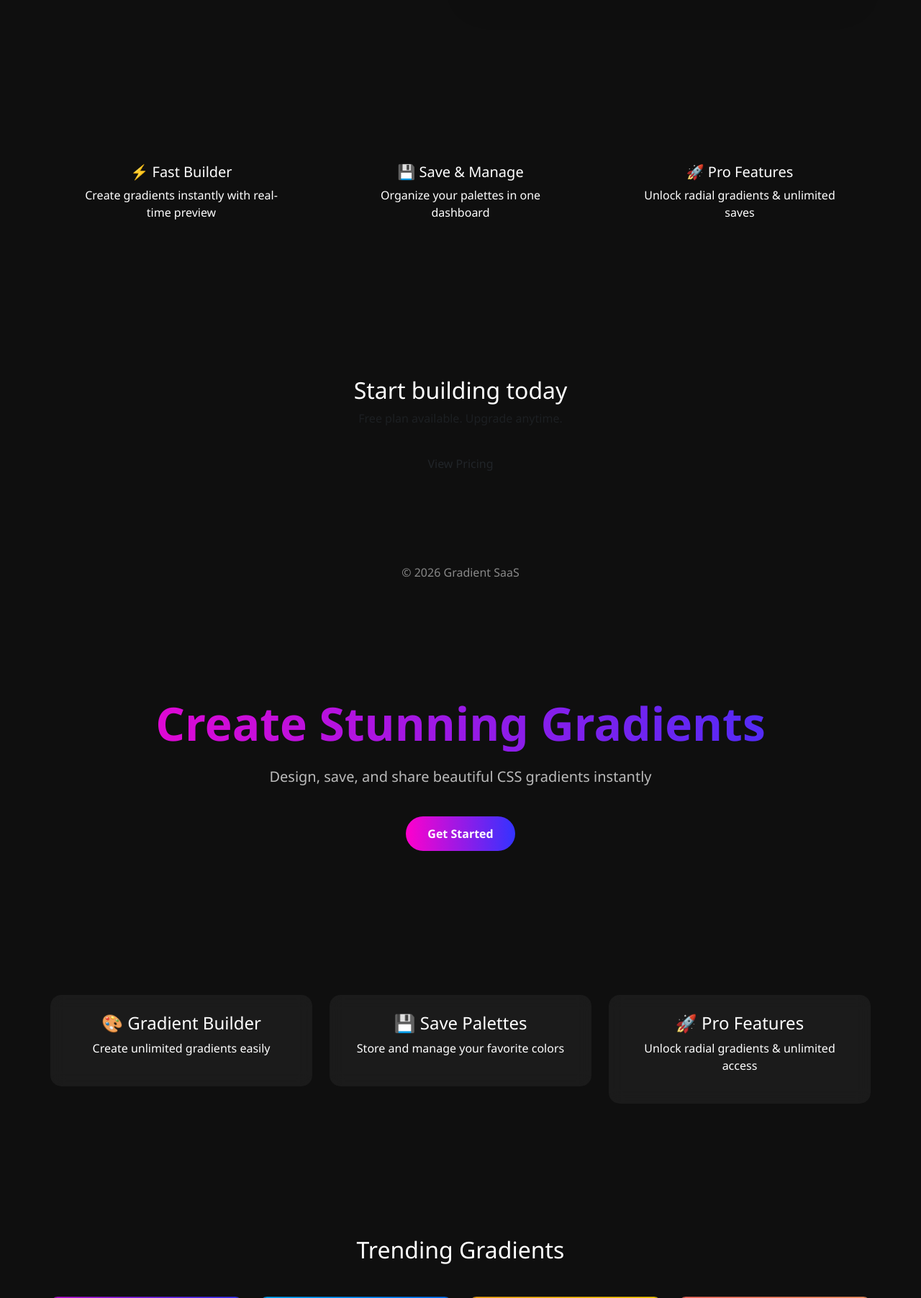
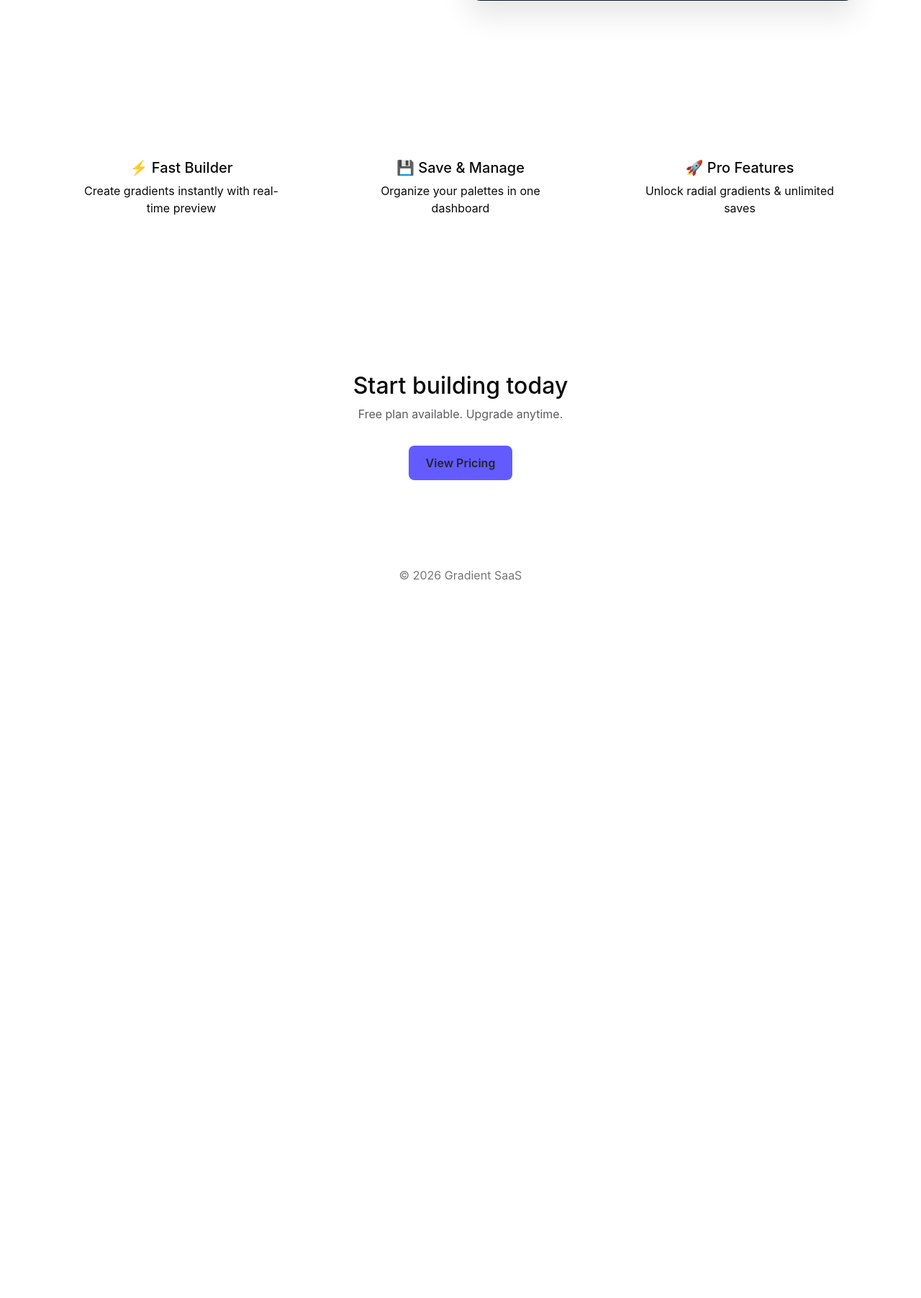
Before and after one commit to wah80/gradient-saas, a Flask app: page / in a window 1280 px wide. Shown: the part 859-2662 px from the top of the page at 72% size. After the commit the page ends 1665 px from the top, so only its background shows below. Run offline with Flask 3, Linux system fonts and the light colour scheme; data that the repository does not hold is empty; some libraries are stand-ins or nearby versions.

Commit message:
update UI

```diff
--- a/templates/home.html
+++ b/templates/home.html
@@ -251,243 +251,3 @@ window.addEventListener("scroll", () => {
 
 </body>
 </html>
-
-
-
-<!DOCTYPE html>
-<html lang="en">
-<head>
-
-<meta charset="UTF-8">
-<meta name="viewport" content="width=device-width, initial-scale=1.0">
-
-<title>Gradient SaaS</title>
-
-<link href="https://cdn.jsdelivr.net/npm/bootstrap@5.3.2/dist/css/bootstrap.min.css" rel="stylesheet">
-
-<link href="https://cdnjs.cloudflare.com/ajax/libs/aos/2.3.4/aos.css" rel="stylesheet">
-
-<style>
-
-body{
-    background:#0f0f0f;
-    color:white;
-    font-family: 'Segoe UI', sans-serif;
-    overflow-x:hidden;
-}
-
-/* 🔥 Gradient background glow */
-body::before{
-    content:"";
-    position:fixed;
-    width:600px;
-    height:600px;
-    background: radial-gradient(circle, rgba(255,0,150,0.4), transparent);
-    top:-100px;
-    left:-100px;
-    filter: blur(120px);
-    z-index:-1;
-}
-
-/* HERO */
-.hero{
-    text-align:center;
-    padding:120px 20px;
-}
-
-.hero h1{
-    font-size:64px;
-    font-weight:800;
-    background: linear-gradient(90deg,#ff00cc,#3333ff);
-    -webkit-background-clip:text;
-    -webkit-text-fill-color:transparent;
-}
-
-.hero p{
-    font-size:20px;
-    color:#bbb;
-    margin-top:20px;
-}
-
-/* BUTTON */
-.btn-premium{
-    background: linear-gradient(90deg,#ff00cc,#3333ff);
-    border:none;
-    padding:12px 30px;
-    border-radius:30px;
-    color:white;
-    font-weight:600;
-    transition:.3s;
-}
-
-.btn-premium:hover{
-    transform:scale(1.05);
-    box-shadow:0 0 20px rgba(255,0,200,0.6);
-}
-
-/* GLASS CARD */
-.card-glass{
-    background: rgba(255,255,255,0.05);
-    backdrop-filter: blur(10px);
-    border-radius:15px;
-    padding:25px;
-    text-align:center;
-    transition:.3s;
-}
-
-.card-glass:hover{
-    transform: translateY(-10px);
-    box-shadow:0 20px 40px rgba(0,0,0,0.5);
-}
-
-/* GRADIENT BOX */
-.gradient-box{
-    height:120px;
-    border-radius:10px;
-    transition:.3s;
-}
-
-.gradient-box:hover{
-    transform:scale(1.05);
-}
-
-/* SECTION */
-.section{
-    padding:80px 0;
-}
-
-/* FOOTER */
-.footer{
-    text-align:center;
-    padding:40px;
-    color:#888;
-}
-
-/* FLOATING ANIMATION */
-@keyframes float {
-    0%{transform:translateY(0)}
-    50%{transform:translateY(-20px)}
-    100%{transform:translateY(0)}
-}
-
-.floating{
-    animation: float 6s ease-in-out infinite;
-}
-
-</style>
-
-</head>
-
-<body>
-
-<!-- 🔥 HERO -->
-<section class="hero">
-
-    <h1 data-aos="fade-up">Create Stunning Gradients</h1>
-
-    <p data-aos="fade-up" data-aos-delay="200">
-        Design, save, and share beautiful CSS gradients instantly
-    </p>
-
-    <div data-aos="zoom-in" data-aos-delay="400">
-        <a href="/dashboard" class="btn btn-premium mt-4">Get Started</a>
-    </div>
-
-</section>
-
-<!-- 🎨 FEATURES -->
-<section class="section container">
-
-    <div class="row">
-
-        <div class="col-md-4 mb-4" data-aos="fade-up">
-            <div class="card-glass">
-                <h4>🎨 Gradient Builder</h4>
-                <p>Create unlimited gradients easily</p>
-            </div>
-        </div>
-
-        <div class="col-md-4 mb-4" data-aos="fade-up" data-aos-delay="200">
-            <div class="card-glass">
-                <h4>💾 Save Palettes</h4>
-                <p>Store and manage your favorite colors</p>
-            </div>
-        </div>
-
-        <div class="col-md-4 mb-4" data-aos="fade-up" data-aos-delay="400">
-            <div class="card-glass">
-                <h4>🚀 Pro Features</h4>
-                <p>Unlock radial gradients & unlimited access</p>
-            </div>
-        </div>
-
-    </div>
-
-</section>
-
-<!-- 🔥 LIVE GRADIENTS -->
-<section class="section container text-center">
-
-    <h2 data-aos="fade-up">Trending Gradients</h2>
-
-    <div class="row mt-5">
-
-        <div class="col-md-3 mb-4" data-aos="zoom-in">
-            <div class="gradient-box floating"
-                 style="background: linear-gradient(45deg,#ff00cc,#3333ff);">
-            </div>
-        </div>
-
-        <div class="col-md-3 mb-4" data-aos="zoom-in" data-aos-delay="100">
-            <div class="gradient-box floating"
-                 style="background: linear-gradient(45deg,#00c6ff,#0072ff);">
-            </div>
-        </div>
-
-        <div class="col-md-3 mb-4" data-aos="zoom-in" data-aos-delay="200">
-            <div class="gradient-box floating"
-                 style="background: linear-gradient(45deg,#f7971e,#ffd200);">
-            </div>
-        </div>
-
-        <div class="col-md-3 mb-4" data-aos="zoom-in" data-aos-delay="300">
-            <div class="gradient-box floating"
-                 style="background: linear-gradient(45deg,#ff5e62,#ff9966);">
-            </div>
-        </div>
-
-    </div>
-
-</section>
-
-<!-- 💎 PRICING CTA -->
-<section class="section text-center">
-
-    <h2 data-aos="fade-up">Upgrade to Pro</h2>
-
-    <p data-aos="fade-up" data-aos-delay="200">
-        Unlock unlimited palettes and premium gradients
-    </p>
-
-    <a href="/pricing" class="btn btn-premium mt-3" data-aos="zoom-in">
-        View Pricing
-    </a>
-
-</section>
-
-<!-- FOOTER -->
-<div class="footer">
-    © 2026 Gradient SaaS 🚀
-</div>
-
-<script src="https://cdnjs.cloudflare.com/ajax/libs/aos/2.3.4/aos.js"></script>
-
-<script>
-AOS.init({
-    duration:1000,
-    once:true
-});
-</script>
-
-</body>
-</html>
```
